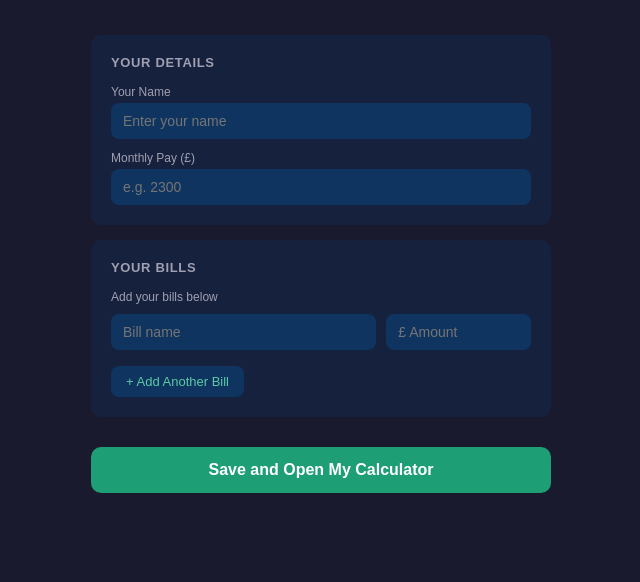
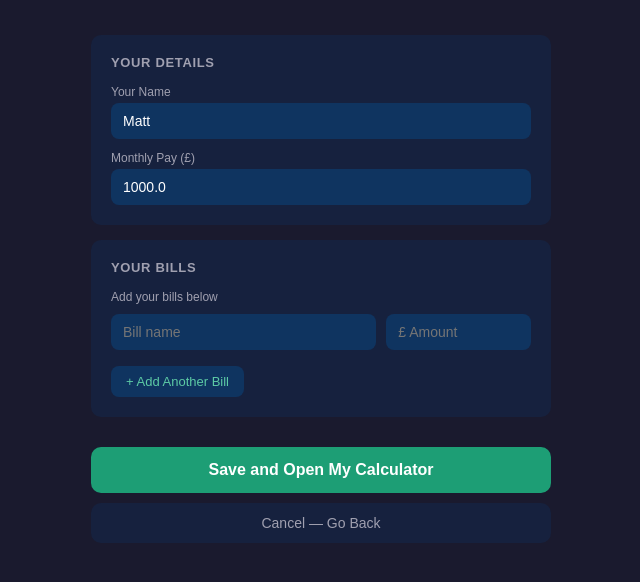
Before and after one commit to icod420/budget-app, a Flask app: page /setup in a window 1280 px wide. Shown: the part 87-669 px from the top of the page, without its empty margins (319-959 px from the left). Run offline with Flask 3, Linux system fonts and the light colour scheme.

Commit message:
Update setup.html

```diff
--- a/templates/setup.html
+++ b/templates/setup.html
@@ -32,9 +32,9 @@
             <div class="card">
                 <h3>Your Details</h3>
                 <label>Your Name</label>
-                <input type="text" name="name" placeholder="Enter your name" required>
+                <input type="text" name="name" placeholder="Enter your name" value="{{ existing.name if existing else '' }}" required>
                 <label>Monthly Pay (£)</label>
-                <input type="number" name="pay" placeholder="e.g. 2300" step="0.01" required>
+                <input type="number" name="pay" placeholder="e.g. 2300" value="{{ existing.pay if existing else '' }}" step="0.01" required>
             </div>
             <div class="card">
                 <h3>Your Bills</h3>
@@ -47,7 +47,7 @@
                 </div>
                 <button type="button" class="add-btn" onclick="addBill()">+ Add Another Bill</button>
             </div>
-            <button class="btn" type="submit">Save and Open My Calculator</button>
+            <button class="btn" type="submit">Save and Open My Calculator</button><a href="/" style="display:block; text-align:center; margin-top:10px; padding:12px; background:#16213e; color:#a0a0b0; border-radius:10px; text-decoration:none; font-size:14px;">Cancel — Go Back</a>
         </form>
     </div>
     <script>
```
